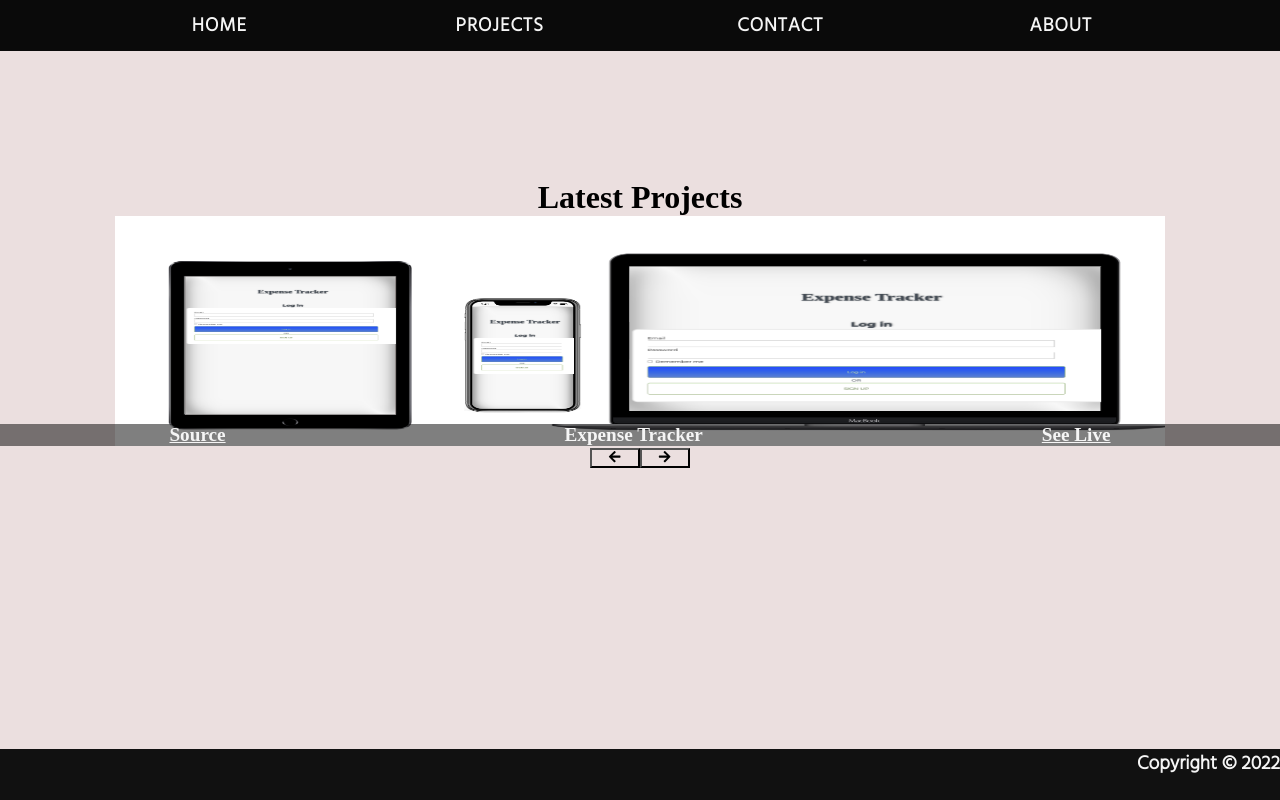
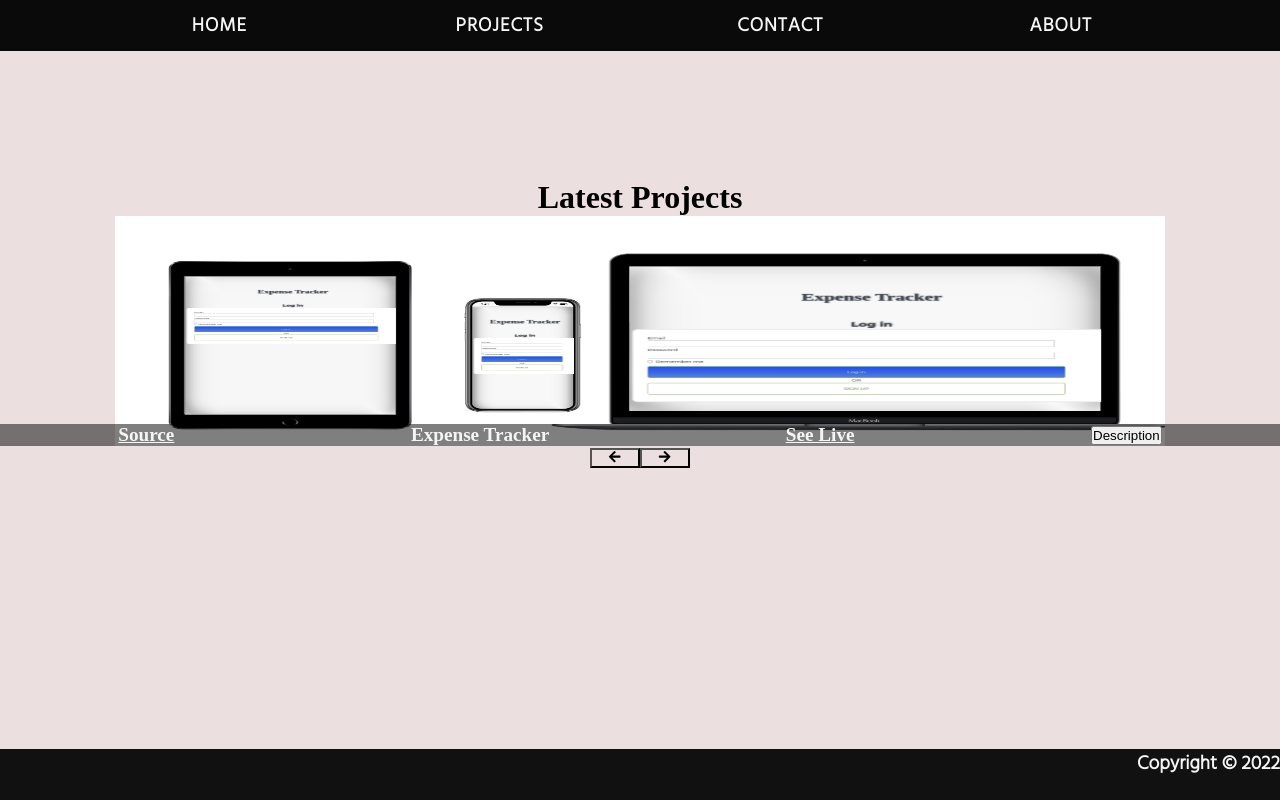
Before and after one commit to sj1978/Portfolio-React, a React (Create React App) app in the folder portfolio/: page /projects in a window 1280 px wide. Shown: the top 800 px of the page. Built offline with nearby package versions, Linux system fonts and the light colour scheme; a web font is replaced by a local one.

Commit message:
add packages

```diff
--- a/portfolio/package.json
+++ b/portfolio/package.json
@@ -13,6 +13,8 @@
     "react-router": "^6.3.0",
     "react-router-dom": "^6.3.0",
     "react-scripts": "5.0.1",
+    "react-spring": "^9.0.0-rc.3",
+    "reactjs-popup": "^2.0.5",
     "styled-components": "^5.3.5",
     "web-vitals": "^2.1.4"
   },
--- a/portfolio/src/Content.js
+++ b/portfolio/src/Content.js
@@ -61,6 +61,9 @@ const Content = () => {
             >
               See Live
             </a>
+            <button>
+              Description
+            </button>
           </TextoSlide>
         </Slide>
         <Slide>
```
Also changed, not shown: 2 other files (tests, documents, lock files or other folders).
